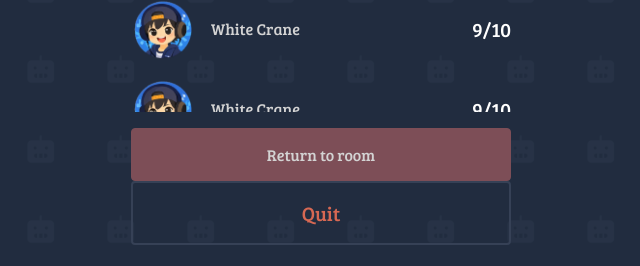
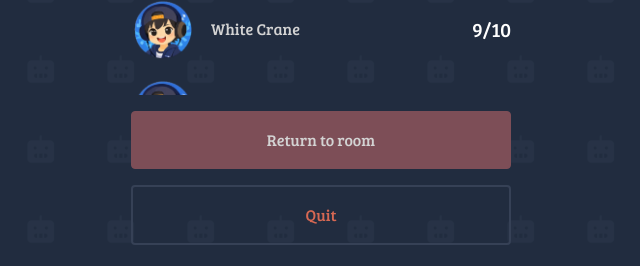
Before and after one commit to IrishRixon/QuizAI-Frontend, a React (Vite) app: page /multiscore in a window 1280 px wide. Shown: the part 531-797 px from the top of the page, without its empty margins (319-959 px from the left). Built offline with nearby package versions, Linux system fonts and the light colour scheme; a web font is replaced by a local one.

Commit message:
`Added className prop to ButtonTransparent component and updated ButtonTransparent and FooterButton components to use it`

```diff
--- a/src/Components/GeneralBtn/Button.tsx
+++ b/src/Components/GeneralBtn/Button.tsx
@@ -2,13 +2,14 @@ import { Ripple } from "primereact/ripple";
 
 interface ButtonProps {
   label: string;
+  className?: string;
   handleClicked: () => void;
 }
 
-function ButtonTransparent({ label, handleClicked }: ButtonProps) {
+function ButtonTransparent({ label, handleClicked, className = "text-xl" }: ButtonProps) {
   return (
     <button
-      className="px-8 py-4 text-(--text-color) relative border-2 border-(--secondary-color) rounded-sm text-xl text-center whitespace-nowrap hover:bg-(--secondary-color) active:bg-(--secondary-color) transition p-ripple w-full"
+      className={`px-8 py-4 text-(--text-color) relative border-2 border-(--secondary-color) rounded-sm text-center whitespace-nowrap hover:bg-(--secondary-color) active:bg-(--secondary-color) transition p-ripple w-full ${className}`}
       onClick={handleClicked}
     >
       {label}
--- a/src/Components/GeneralBtn/FooterButton.tsx
+++ b/src/Components/GeneralBtn/FooterButton.tsx
@@ -15,7 +15,7 @@ function FooterButton({
 }: Props) {
   return (
     <button
-      className={`h-[53px] w-full mt-4 rounded text-(--white-text) border border-(--accent-color) p-ripple ${
+      className={`px-8 py-4 w-full mt-4 rounded text-(--white-text) border border-(--accent-color) p-ripple ${
         !boolRef && "bg-(--accent-color)"
       }`}
       onClick={handleClick}
--- a/src/Components/MultiScore/MultiScore.tsx
+++ b/src/Components/MultiScore/MultiScore.tsx
@@ -119,13 +119,13 @@ function MultiScore() {
         </div>
       </article>
 
-      <footer className="w-full">
+      <footer className="w-full flex flex-col gap-4">
         <FooterButton
           label="Return to room"
           handleClick={() => {}}
           boolRef={false}
         />
-        <ButtonTransparent label="Quit" handleClicked={() => {}} />
+        <ButtonTransparent label="Quit" className="text-md" handleClicked={() => {}} />
       </footer>
     </main>
   );
```
